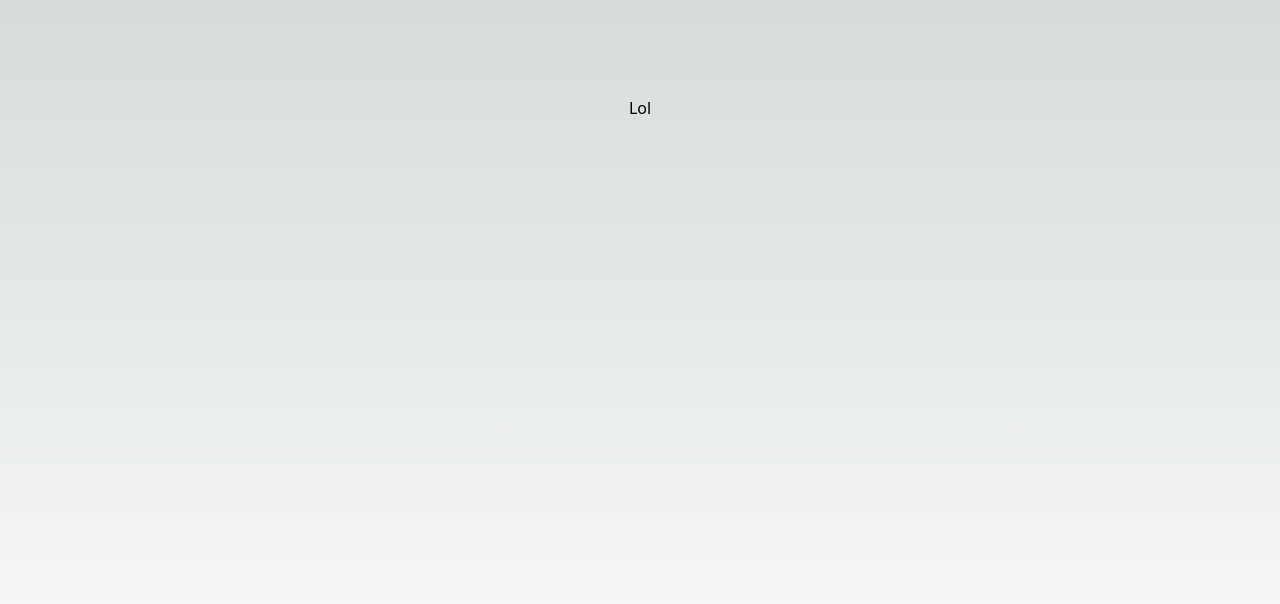
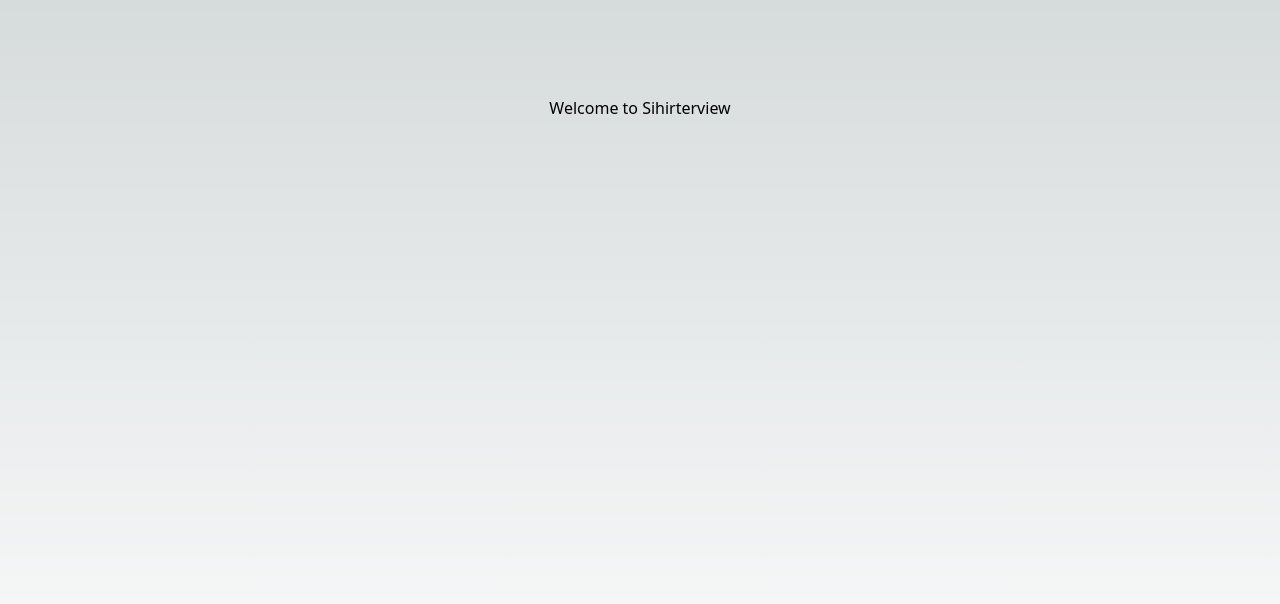
Before and after one commit to sihir-io/sihir-interview-fe, a Next.js app: page / in a window 1280 px wide. Shown: the top 604 px of the page. Built offline with nearby package versions, Linux system fonts and the light colour scheme.

Commit message:
fixed push commit

```diff
--- a/src/app/page.js
+++ b/src/app/page.js
@@ -7,7 +7,7 @@ export default function Home() {
 
     return (
         <main className="flex min-h-screen flex-col items-center justify-between p-24">
-            Lol
+            Welcome to Sihirterview
         </main>
     )
 }
```
